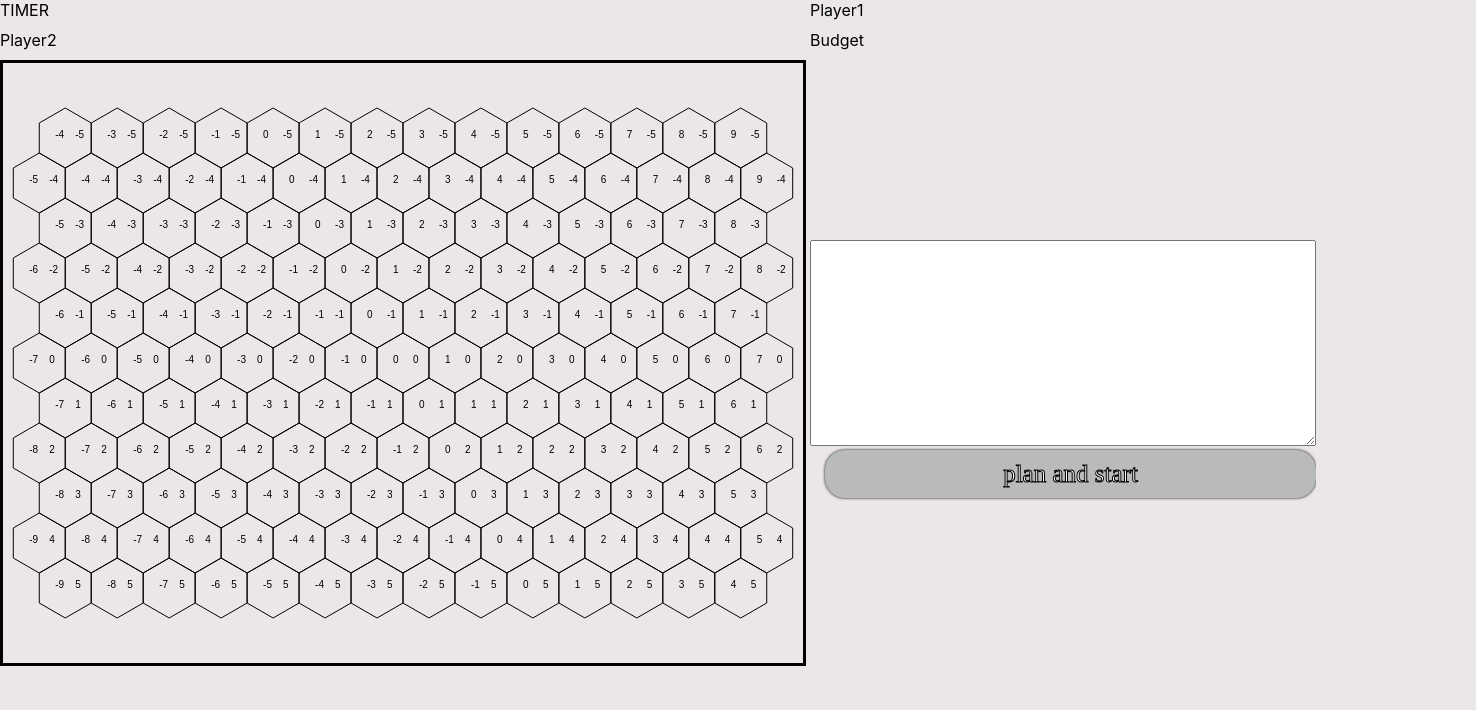
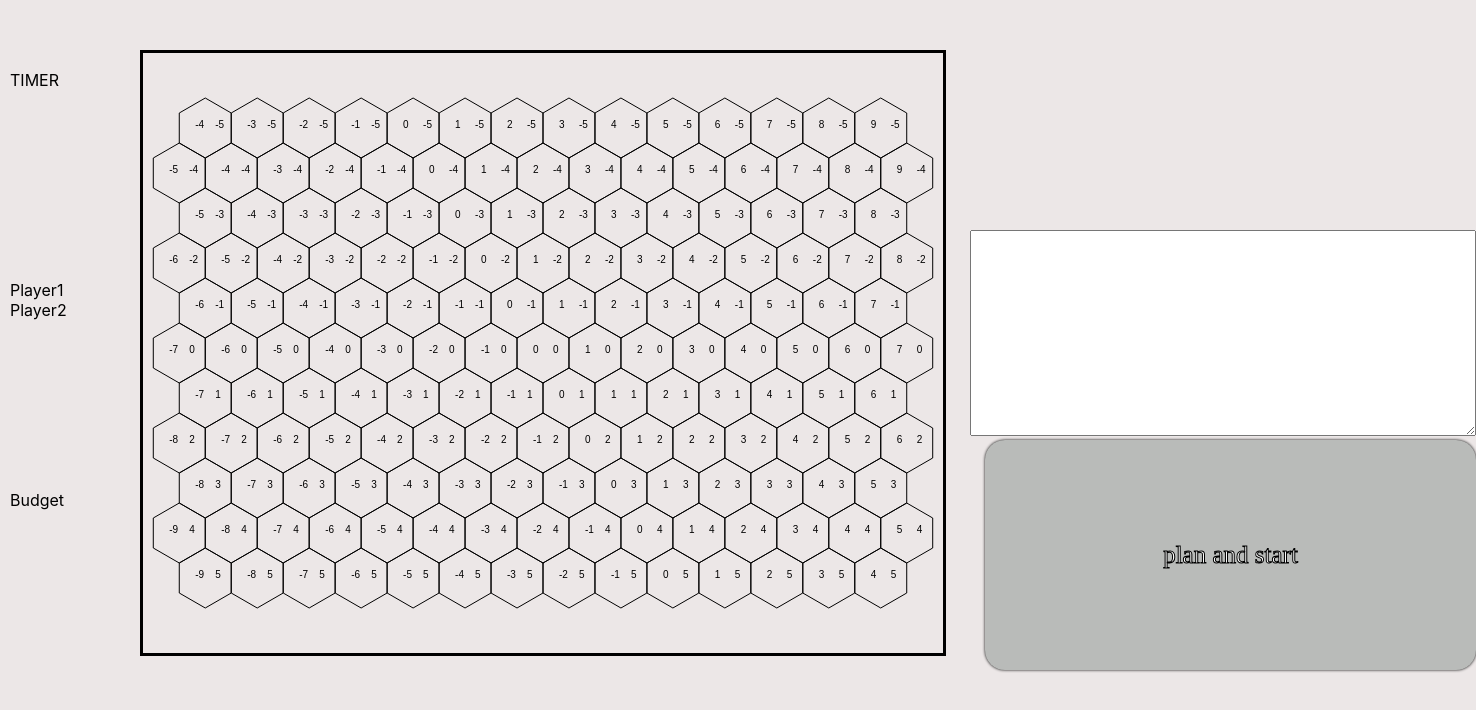
Before and after one commit to BezTTTT/PJOOP-Front, a React (Create React App) app: page / in a window 1280 px wide. Both pictures are taken after a click on the button "START". Shown: the top 710 px of the page, 1476 px wide, since content can reach past the window. Built offline with nearby package versions, Linux system fonts and the light colour scheme.

Commit message:
fix grid

```diff
--- a/src/components/ingame/PlayMenu.jsx
+++ b/src/components/ingame/PlayMenu.jsx
@@ -5,17 +5,28 @@ import "./SubmitStyles.css";
 export default class App extends React.Component {
   render() {
     return (
-      <div className="grid-container">
+
+      <div className="center">
+
+<div className="grid-container">
+      <div className="leftrower" >
         <div>TIMER</div>
+
         <div className="block">
           <label>Player1</label>
-        </div>
-        <div className="block">
+          <div className="block">
           <label>Player2</label>
         </div>
+        </div>
+
+
+
         <div className="block">
           <label>Budget</label>
         </div>
+      </div>
+
+
         <div>
           <Canvas />
         </div>
@@ -23,7 +34,14 @@ export default class App extends React.Component {
           <textarea className="textArea"></textarea>
           <button className="submitButton">plan and start</button>
         </div>
+
+
+
       </div>
+
+      </div>
+
+
     );
   }
 }
--- a/src/components/ingame/SubmitStyles.css
+++ b/src/components/ingame/SubmitStyles.css
@@ -20,11 +20,14 @@ textArea {
   height: 200px;
 }
 
+.center{
+  transform: translate(10px, 50px);
+}
 
 .grid-container {
 
   display: grid;
-  grid-template-columns:800px 100px;
+  grid-template-columns:120px 820px 100px;
   grid-gap: 10px;
 
 }
@@ -38,3 +41,10 @@ textArea {
   grid-template-rows:210px ;
   transform: translateY(180px);
 }
+
+.leftrower
+{
+  display: grid;
+  grid-template-rows:210px 210px;
+  transform: translateY(20px);
+}
```
